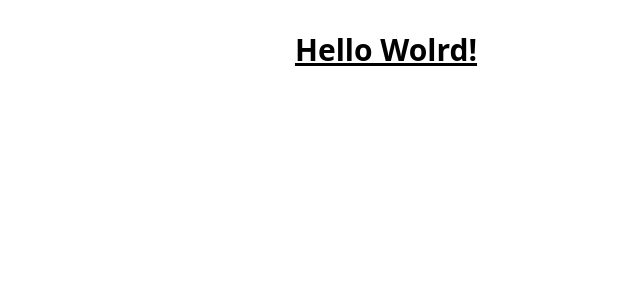
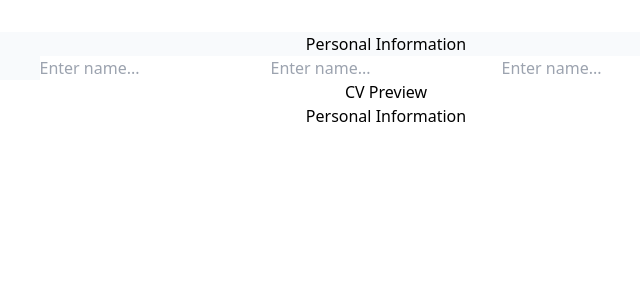
Before and after one commit to OdeeyuhLog/cv-builder-web-app, a React (Vite) app: page / in a window 1280 px wide. Shown: the top 300 px of the page, without its empty margins (254-894 px from the left). Built offline with nearby package versions, Linux system fonts and the light colour scheme.

Commit message:
Feat: Build CV Preview display

```diff
--- a/src/App.tsx
+++ b/src/App.tsx
@@ -1,10 +1,36 @@
+import { useState } from "react";
 import "./App.css";
+import PersonalInfoForm from "./components/PersonalInfoForm";
+import { CV, PersonalInfo } from "./types/cv";
+import CVPreview from "./components/CVPreview";
 
 function App() {
+	const [cv, setCv] = useState<CV>({
+		personalInfo: { name: "", email: "", phone: "" },
+		workExperience: [],
+		education: [],
+		skills: [],
+	});
+
+	const updatePersonalInfo = (info: Partial<PersonalInfo>) => {
+		setCv((prevCv) => ({
+			...prevCv,
+			personalInfo: { ...prevCv.personalInfo, ...info },
+		}));
+	};
+
 	return (
 		<>
 			<div>
-				<h1 className="text-3xl font-bold underline">Hello Wolrd!</h1>
+				<div>
+					<PersonalInfoForm
+						personalInfo={cv.personalInfo}
+						updatePersonalInfo={updatePersonalInfo}
+					/>
+				</div>
+				<div>
+					<CVPreview cv={cv} />
+				</div>
 			</div>
 		</>
 	);
--- /dev/null
+++ b/src/components/CVPreview.tsx
@@ -0,0 +1,19 @@
+import { CV } from "../types/cv";
+
+interface CVPreviewProps {
+	cv: CV;
+}
+
+const CVPreview = ({ cv }: CVPreviewProps) => {
+	return (
+		<div>
+			<h2>CV Preview</h2>
+			<h3>Personal Information</h3>
+			<p>{cv.personalInfo.name}</p>
+			<p>{cv.personalInfo.email}</p>
+			<p>{cv.personalInfo.phone}</p>
+		</div>
+	);
+};
+
+export default CVPreview;
```
